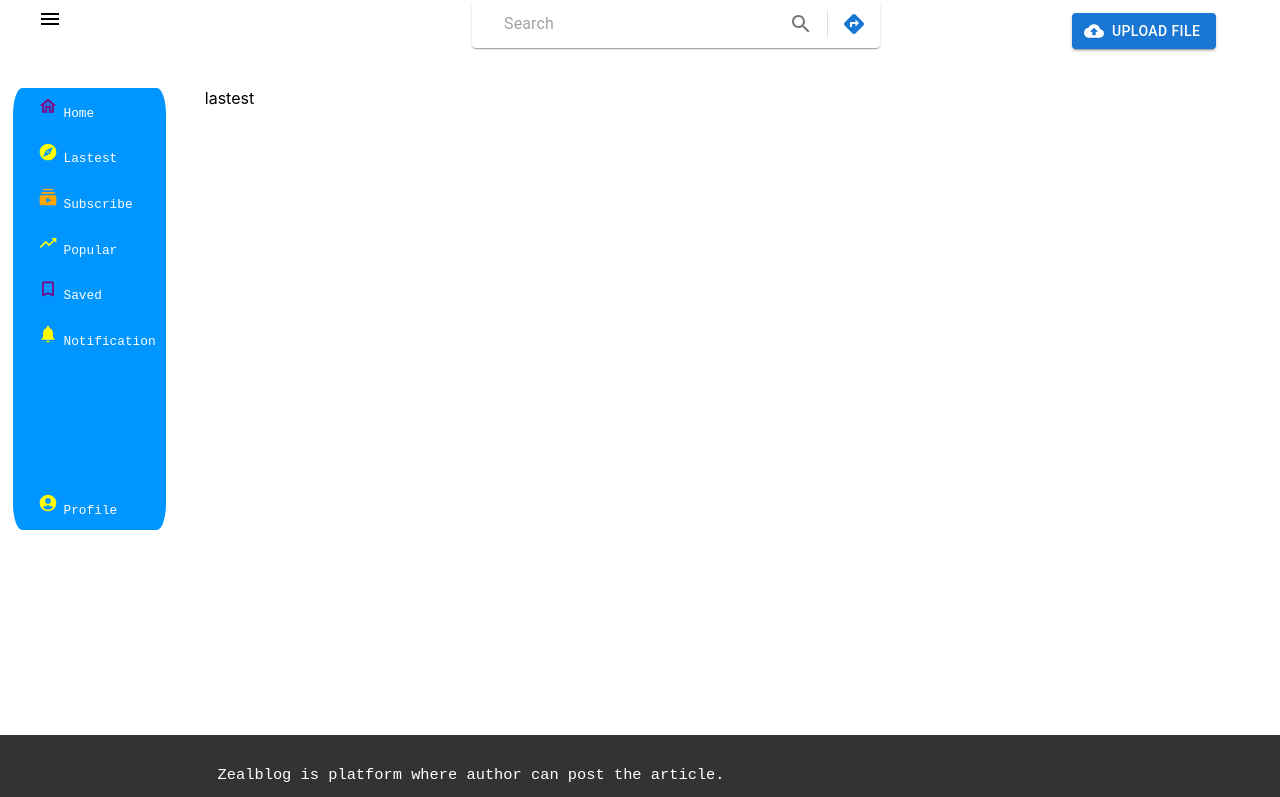
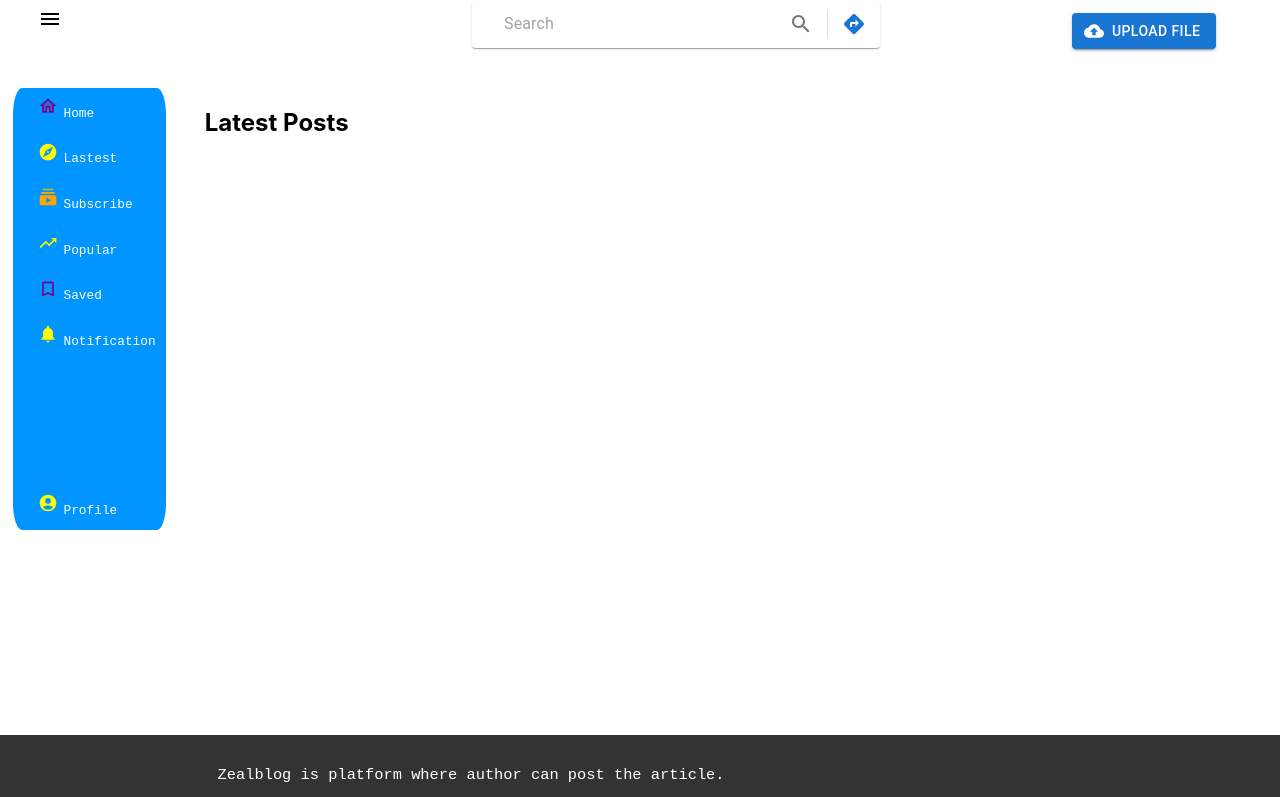
Before and after one commit to Raushankumar-prog/Zealblog, a React (Create React App) app in the folder fronted/: page /lastest in a window 1280 px wide. Shown: the top 797 px of the page. Built offline with nearby package versions, Linux system fonts and the light colour scheme.

Commit message:
making funtion to lastest function

```diff
--- a/fronted/src/Components/left/leftcomponent/lastest/lastest.js
+++ b/fronted/src/Components/left/leftcomponent/lastest/lastest.js
@@ -1,7 +1,41 @@
+import React, { useEffect, useState } from 'react';
 import './lastest.css';
+import { makeRequest } from '../../../fetch/fetch';
 
 const Lastest = () => {
-    return (<div> lastest</div> );
-}
+  const [latestPosts, setLatestPosts] = useState([]);
+
+  useEffect(() => {
+    const fetchData = async () => {
+      try {
+        // Make a request to fetch the latest posts
+        const response = await makeRequest('/lastestpost', 'GET', {
+          id: '',
+        });
+
+
+        setLatestPosts(response.latestPosts);
+      } catch (error) {
+        console.error('Error fetching latest posts:', error.message);
+      }
+    };
+
+    fetchData();
+  }, []); // Empty dependency array to run the effect only once on mount
+
+  return (
+    <div>
+      <h2>Latest Posts</h2>
+      {latestPosts.map((post) => (
+        <div key={post.id}>
+          <h3>{post.title}</h3>
+          <p>{post.content}</p>
+          {/* Render other post details */}
+          <img src={post.imageUrl} alt="Post Image" />
+        </div>
+      ))}
+    </div>
+  );
+};
 
 export default Lastest;
```
